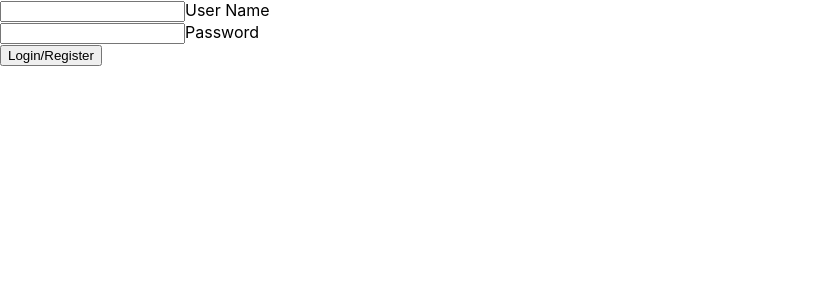
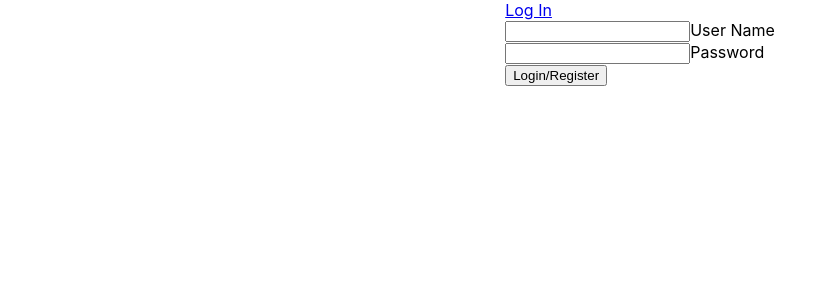
Before and after one commit to Kayra1/game-demo, a React (Create React App) app in the folder frontend/: page /login in a window 1280 px wide. Shown: the top 300 px of the page, without its empty margins (0-837 px from the left). Built offline with nearby package versions, Linux system fonts and the light colour scheme.

Commit message:
some cleanup and fixes

```diff
--- a/frontend/src/App.js
+++ b/frontend/src/App.js
@@ -3,6 +3,8 @@ import jwt_decode from "jwt-decode";
 import { setCurrentUser } from "./actions/authActions";
 import store from "./store"
 import { Provider } from "react-redux";
+
+import { Link } from "react-router-dom";
 
 import Login from "./components/Login"
 import Account from "./components/Account";
@@ -16,13 +18,23 @@ if (localStorage.jwtToken) {
   store.dispatch(setCurrentUser(decoded))
 }
 
-
 // Have to check for expired
 
 function App() {
   return (
     <Provider store={store}>
       <Router>
+        <nav style={{display:"flex", flexDirection:"row"}}>
+          {localStorage.jwtToken ?
+            (
+              <>
+                <Link to="/game">Start Game</Link>
+                <div style={{width: "380px"}}></div>
+                <Link to="/account">Account</Link>
+              </>
+            ) :
+            (<Link to="/login">Log In</Link>)}
+        </nav>
         <Route exact path="/login" component={Login}/>
 
         <Switch>
--- a/frontend/src/components/Game.js
+++ b/frontend/src/components/Game.js
@@ -125,7 +125,6 @@ class Game extends Component {
                     <p>New York Time: {this.state.nytime}</p>
                 </div>
 
-
             </div>
         )
     }
--- a/frontend/src/index.css
+++ b/frontend/src/index.css
@@ -5,6 +5,11 @@ body {
     sans-serif;
   -webkit-font-smoothing: antialiased;
   -moz-osx-font-smoothing: grayscale;
+
+  display: flex;
+  align-items: center;
+  justify-content: center;
+  flex-direction: column;
 }
 
 code {
```
